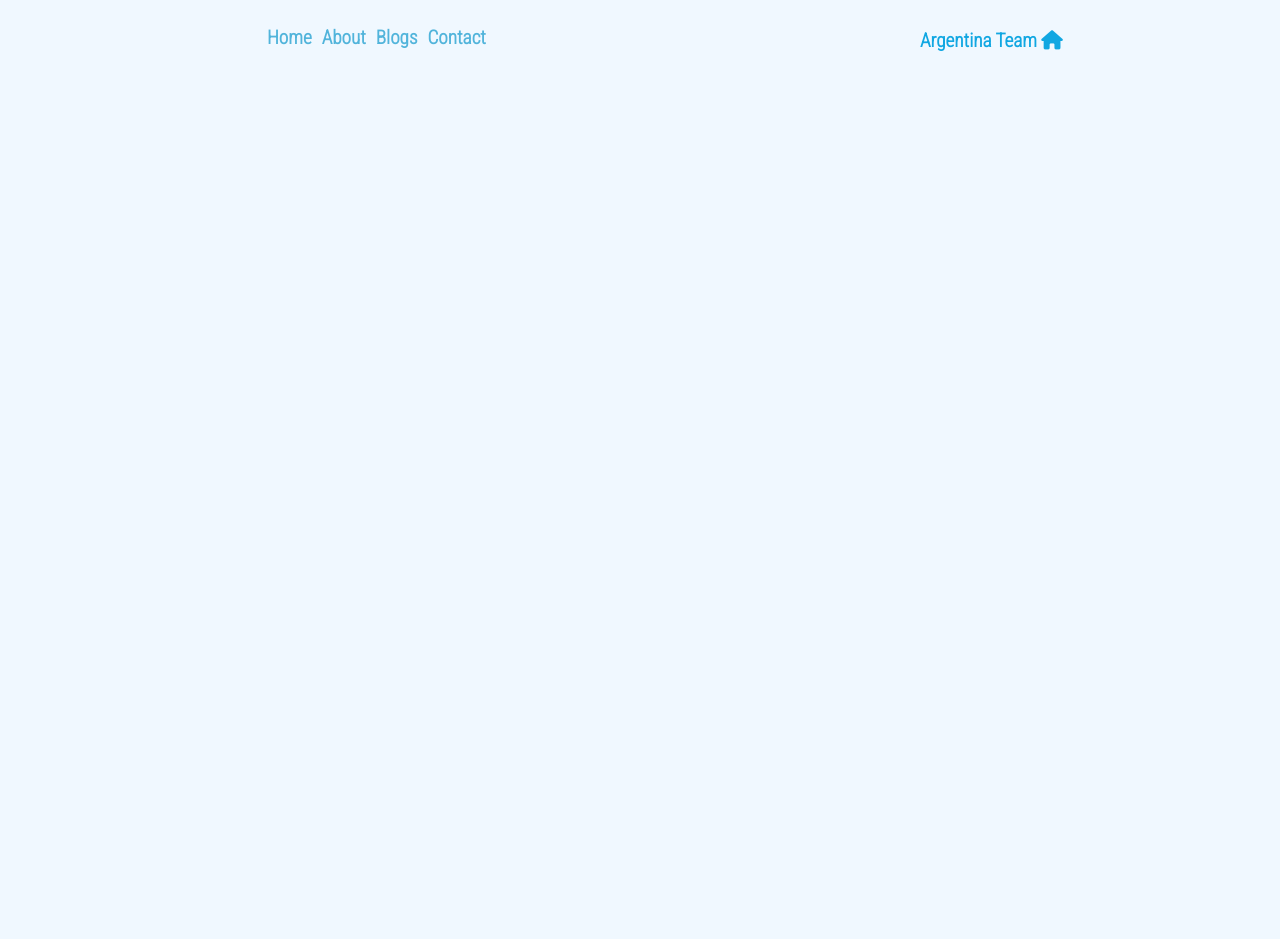
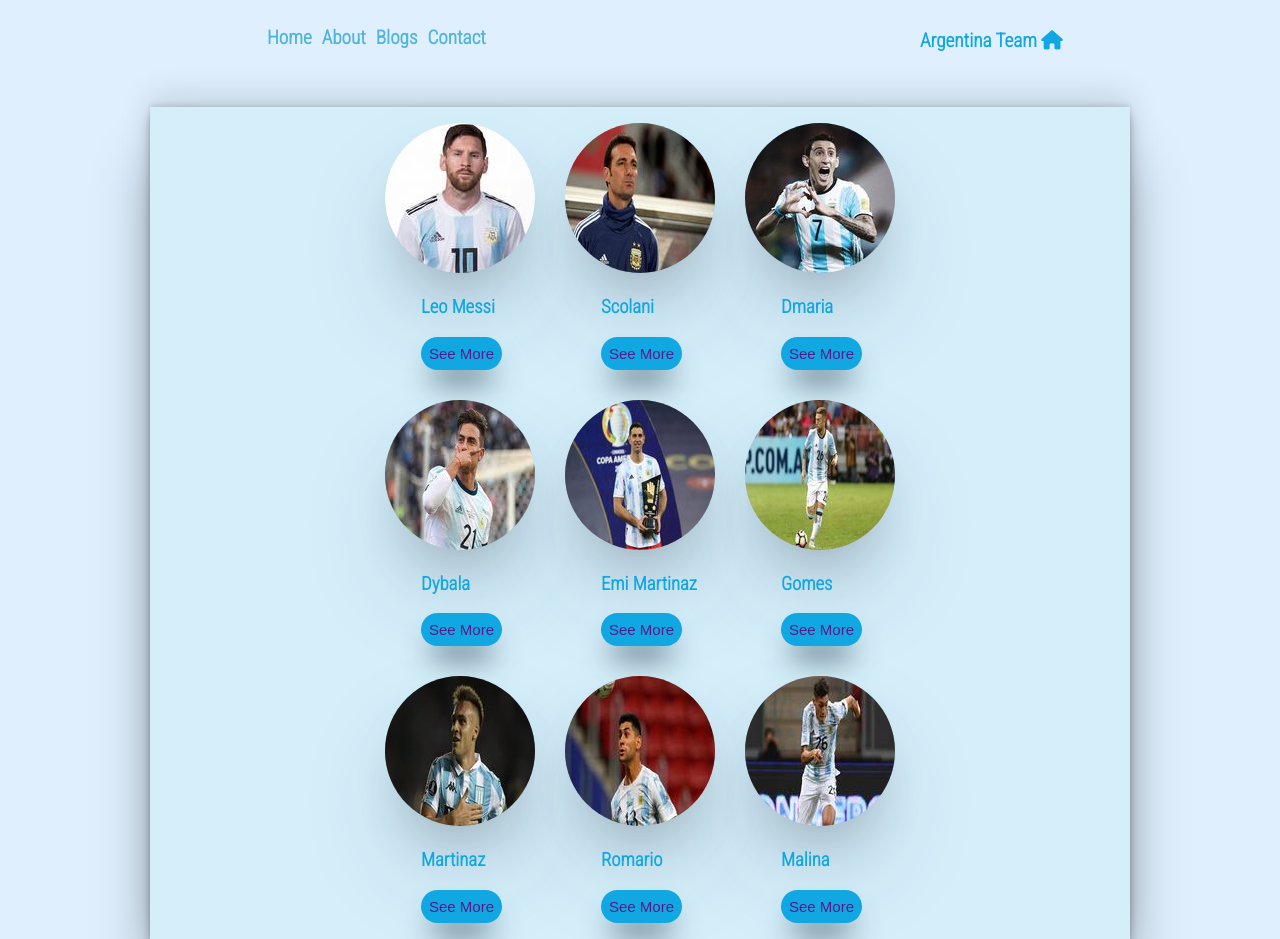
Before and after one commit to Irfananik/HTML_CSS_Single_Page_Site-2023-, a plain HTML site: page index.html in a window 1280 px wide. Before the commit the page ends 800 px from the top, so only its background shows below. Drawn offline with Linux system fonts and the light colour scheme.

Commit message:
players part going on

```diff
--- a/index.html
+++ b/index.html
@@ -25,7 +25,73 @@
         </div>
     </header>
     <main>
-
+        <section class="container">
+            <div class="players">
+                <div class="player">
+                    <img src="images/messi.jpg" alt="messi's photo">
+                    <div class="player-info">
+                        <h3 class="global-color">Leo Messi</h3>
+                        <button><a href="">See More</a></button>
+                    </div>
+                </div>
+                <div class="player">
+                    <img src="images/scaloni.jpg" alt="messi's photo">
+                    <div class="player-info">
+                        <h3 class="global-color">Scolani</h3>
+                        <button><a href="">See More</a></button>
+                    </div>
+                </div>
+                <div class="player">
+                    <img src="images/dmaria.jpg" alt="messi's photo">
+                    <div class="player-info">
+                        <h3 class="global-color">Dmaria</h3>
+                        <button><a href="">See More</a></button>
+                    </div>
+                </div>
+                <div class="player">
+                    <img src="images/dybala.jpg" alt="messi's photo">
+                    <div class="player-info">
+                        <h3 class="global-color">Dybala</h3>
+                        <button><a href="">See More</a></button>
+                    </div>
+                </div>
+                <div class="player">
+                    <img src="images/emi.jpg" alt="messi's photo">
+                    <div class="player-info">
+                        <h3 class="global-color">Emi Martinaz</h3>
+                        <button><a href="">See More</a></button>
+                    </div>
+                </div>
+                <div class="player">
+                    <img src="images/gomes.jpg" alt="messi's photo">
+                    <div class="player-info">
+                        <h3 class="global-color">Gomes</h3>
+                        <button><a href="">See More</a></button>
+                    </div>
+                </div>
+                <div class="player">
+                    <img src="images/martinaz.jpg" alt="messi's photo">
+                    <div class="player-info">
+                        <h3 class="global-color">Martinaz</h3>
+                        <button><a href="">See More</a></button>
+                    </div>
+                </div>
+                <div class="player">
+                    <img src="images/romario.jpg" alt="messi's photo">
+                    <div class="player-info">
+                        <h3 class="global-color">Romario</h3>
+                        <button><a href="">See More</a></button>
+                    </div>
+                </div>
+                <div class="player">
+                    <img src="images/malina.jpg" alt="messi's photo">
+                    <div class="player-info">
+                        <h3 class="global-color">Malina</h3>
+                        <button><a href="">See More</a></button>
+                    </div>
+                </div>
+            </div>
+        </section>
     </main>
 </body>
 </html>
--- a/style.css
+++ b/style.css
@@ -6,7 +6,7 @@ body{
     margin: 0;
     padding: 0;
     font-family: 'Roboto Condensed', sans-serif;
-    background-color: aliceblue;
+    background-color: rgb(223, 239, 254) ;
 }
 .global-color {
     color: rgb(17, 167, 226);
@@ -36,3 +36,42 @@ nav ul li a{
     font-size:1.2em;
     font-weight: bold;
 }
+main{
+    display: flex;
+    justify-content: center;
+}
+
+/* players informations */
+.container{
+    margin-top: 36px;
+    width: 980px;
+    background-color: rgb(212, 239, 250);
+    display: flex;
+    justify-content: space-around;
+    box-shadow: rgba(0, 0, 0, 0.25) 0px 54px 55px, rgba(0, 0, 0, 0.12) 0px -12px 30px, rgba(0, 0, 0, 0.12) 0px 4px 6px, rgba(0, 0, 0, 0.17) 0px 12px 13px, rgba(0, 0, 0, 0.09) 0px -3px 5px;
+    padding-top: 16px;
+    padding-bottom: 16px;
+}
+.players{
+    display: grid;
+    grid-template-columns: repeat(3, 1fr);
+    grid-gap: 30px;
+}
+.player-info{
+    margin-left: 36px;
+}
+.player img{
+    border-radius: 50%;
+    box-shadow: rgba(50, 50, 93, 0.25) 0px 50px 100px -20px, rgba(0, 0, 0, 0.3) 0px 30px 60px -30px, rgba(10, 37, 64, 0.35) 0px -2px 6px 0px inset;
+}
+.player button{
+    background-color:rgb(17, 167, 226);
+    border: none;
+    border-radius: 20px;
+    padding: 8px;
+    box-shadow: rgb(38, 57, 77) 0px 20px 30px -10px;
+}
+.player a{
+    text-decoration: none;
+    font-size: 15px;
+}
```
